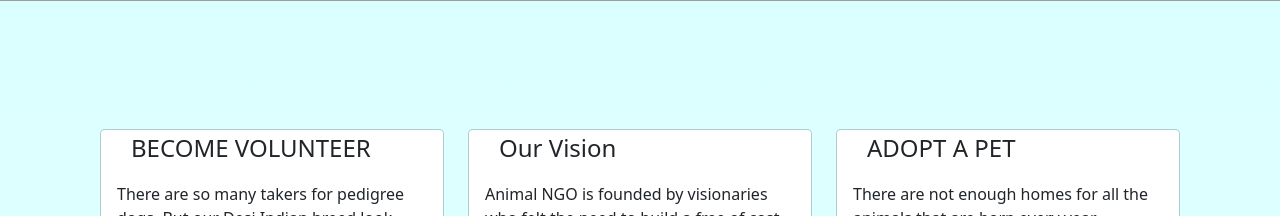
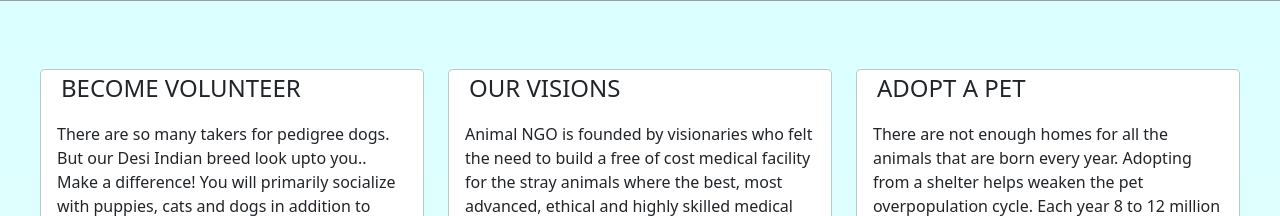
Before and after one commit to Alakhdeepsingh/Indian-AnimalNGO, a React (Create React App) app: page / in a window 1280 px wide. Shown: the part 695-911 px from the top of the page. Built offline with nearby package versions, Linux system fonts and the light colour scheme; grey boxes are pictures that could not be loaded.

Commit message:
animalngo

```diff
--- a/src/App.js
+++ b/src/App.js
@@ -60,12 +60,12 @@ let margin2 = {
 //gapping between our vision and below three box
 
 let wow = {
-  paddingLeft: "30px",
+  paddingLeft: "20px",
 };
 //AnimalNGO space from the left in navabar
 
 let hey = {
-  padding: "10px",
+  padding: "15px",
 
 };
 //padding of all the three box
@@ -181,7 +181,7 @@ function App() {
 
 
 
-                <div className="row height" style={{padding:100}} >
+                <div className="row height" style={{padding:40}} >
                   <div className="col col-md-4 height" >
 
                   <div>
@@ -223,7 +223,7 @@ We strongly encourage volunteers to spend a month or longer at our rehab facilit
 
                   <ReactBootStrap.Modal.Dialog>
                     <ReactBootStrap.Modal.Title style={wow}>
-                      Our Vision
+                      OUR VISIONS
                     </ReactBootStrap.Modal.Title>
 
                     <ReactBootStrap.Modal.Body>
@@ -328,7 +328,7 @@ Our shelter offers a variety that you won’t find anywhere else. We have specif
 
 
 
-<div className="hello"
+<div className="hello colcol-md-4"
   style={{ padding: "50px",marginbottom: "100px" }}>
                   <ReactBootStrap.CardGroup style={hey}>
                     <ReactBootStrap.Card style={margin2}>
```
